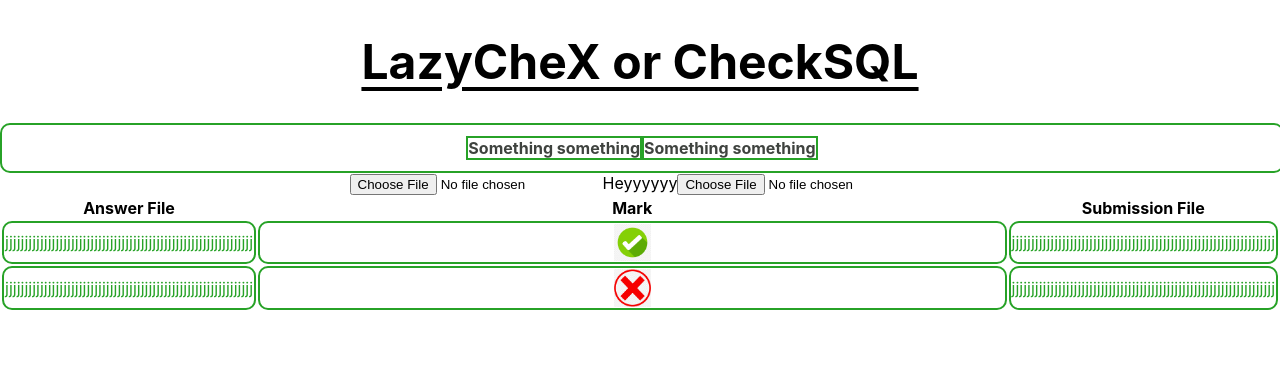
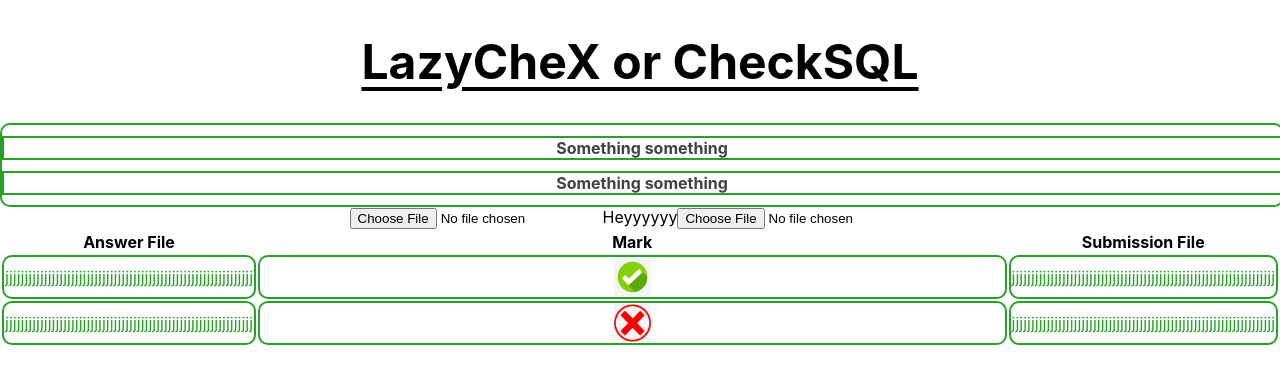
Before and after one commit to AshnahKhalidKhan/CheckSQL, a React (Create React App) app in the folder lazychex/: page / in a window 1280 px wide. Shown: the top 384 px of the page. Built offline with nearby package versions, Linux system fonts and the light colour scheme.

Commit message:
Still centering

```diff
--- a/lazychex/src/Components/QueryBox/QueryBox.css
+++ b/lazychex/src/Components/QueryBox/QueryBox.css
@@ -8,12 +8,10 @@
     color: rgb(63, 67, 63);
     border: 2px solid rgb(39, 162, 39);
     border-radius: 10px;
-    display: flex; justify-content: center;
 }
 
 .QueryBox h1
 {
     text-align: center;
-
     border: 2px solid rgb(39, 162, 39);
 }
```
